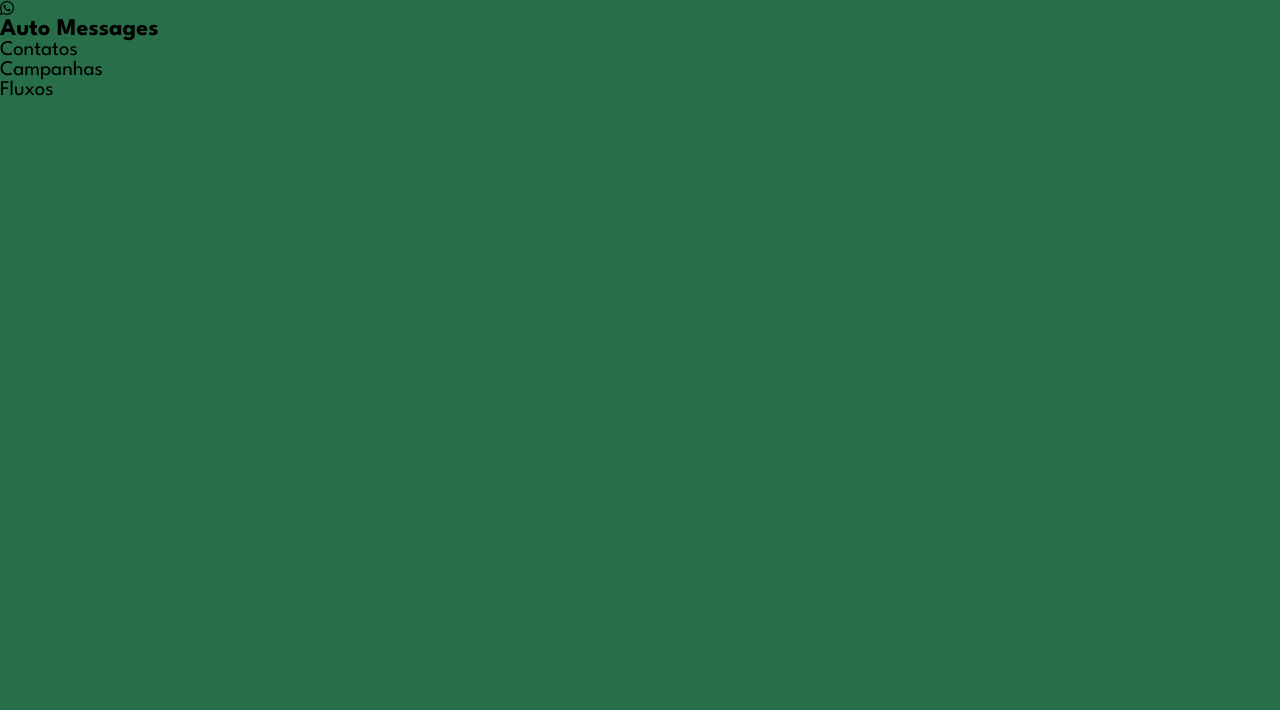
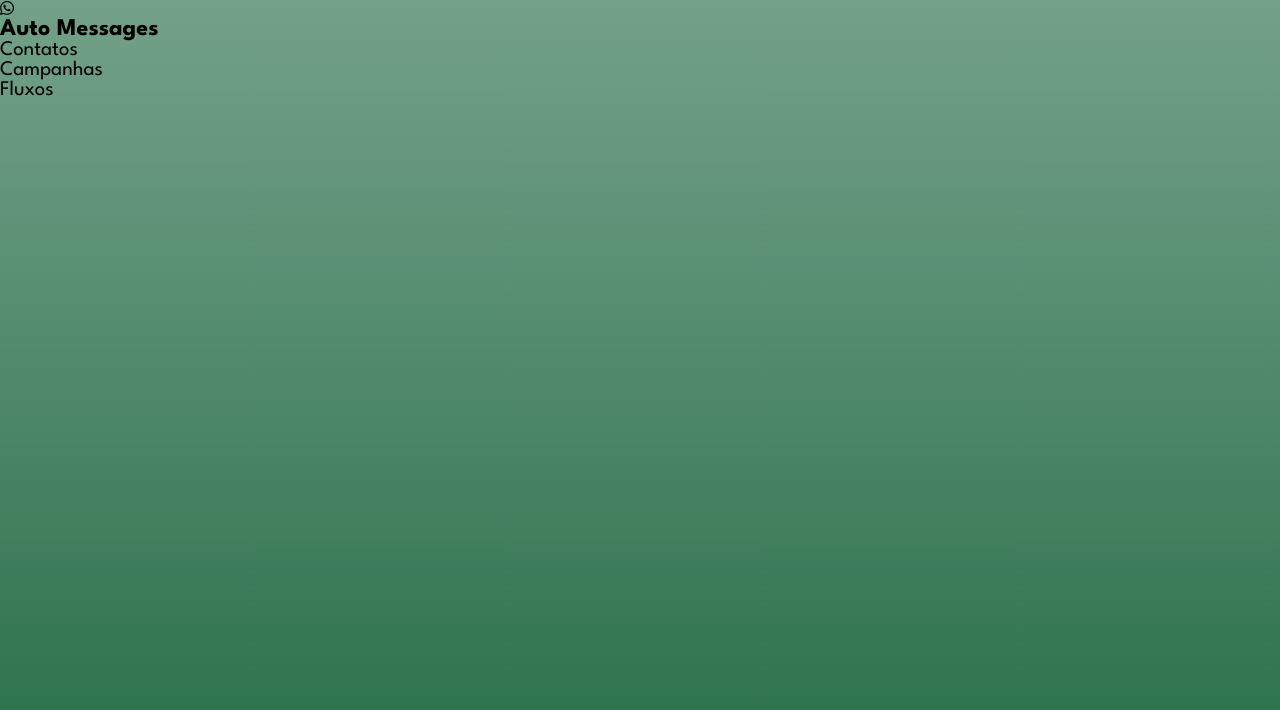
Before and after one commit to rodrigodesouzasantos97/AutoMessagesWhatsapp, a React (Vite) app in the folder frontend/: page / in a window 1280 px wide. Shown: the top 710 px of the page. Built offline with nearby package versions, Linux system fonts and the light colour scheme.

Commit message:
style: change background color to linear-gradient

```diff
--- a/frontend/src/index.css
+++ b/frontend/src/index.css
@@ -6,7 +6,7 @@
 }
 
 body{
-    background-color: #286e48;
+    background: linear-gradient(0deg, #286e48, #73a188);
 }
 
 a{
```
